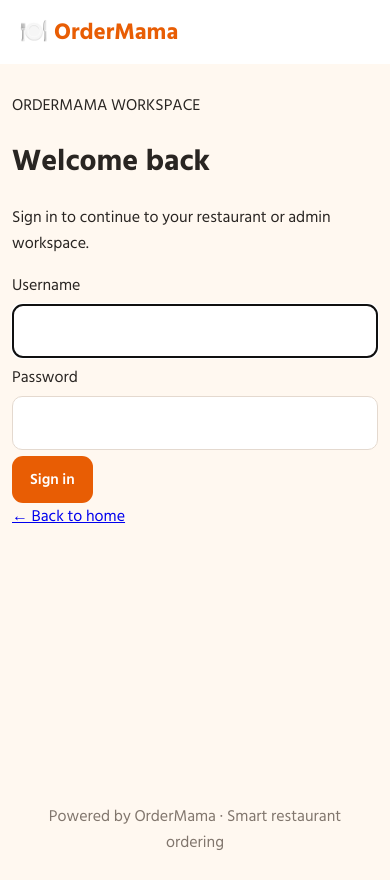
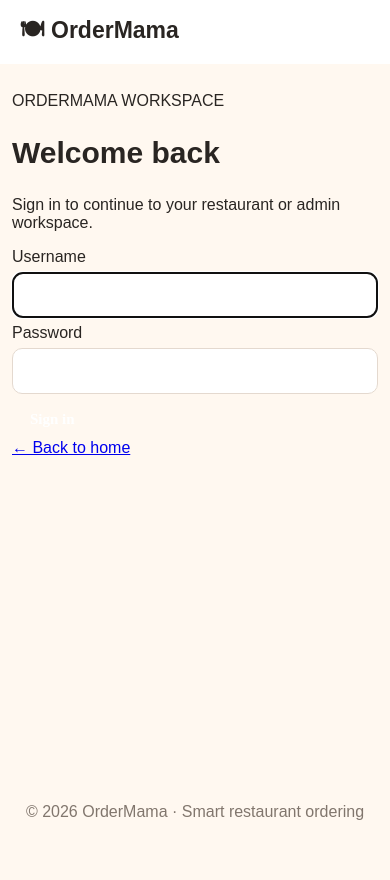
Before and after one commit to sobuzytp/OrderMama, a Django app: page /accounts/login/?next=/control/ in a window 390 px wide. After the commit the page ends 820 px from the top, so only its background shows below. Run offline with Django 5.2, Linux system fonts and the light colour scheme.

Commit message:
Refresh responsive English portal styling

```diff
--- a/templates/base.html
+++ b/templates/base.html
@@ -1 +1 @@
-{% load static %}<!doctype html><html lang="bn"><head><meta charset="utf-8"><meta name="viewport" content="width=device-width,initial-scale=1"><title>{% block title %}OrderMama{% endblock %}</title><link rel="stylesheet" href="{% static 'app.css' %}"><link href="https://fonts.googleapis.com/css2?family=Hind+Siliguri:wght@400;600;700&display=swap" rel="stylesheet"></head><body style="--primary:{{ restaurant.primary_color|default:'#E85D04' }}"><header><a href="/">🍽️ OrderMama</a>{% if restaurant %}<span>{{ restaurant.name }}</span>{% endif %}</header><main>{% block content %}{% endblock %}</main><footer>Powered by OrderMama · Smart restaurant ordering</footer>{% block scripts %}{% endblock %}</body></html>
+{% load static %}<!doctype html><html lang="en"><head><meta charset="utf-8"><meta name="viewport" content="width=device-width,initial-scale=1"><meta name="theme-color" content="#f5f7fb"><title>{% block title %}OrderMama{% endblock %}</title><link rel="stylesheet" href="{% static 'app.css' %}"><link rel="preconnect" href="https://fonts.googleapis.com"><link href="https://fonts.googleapis.com/css2?family=Inter:wght@400;500;600;700;800&display=swap" rel="stylesheet"></head><body><header><a href="/">🍽 OrderMama</a>{% if restaurant %}<span>{{ restaurant.name }}</span>{% endif %}</header><main>{% if messages %}{% for message in messages %}<div class="notice {% if message.tags == 'error' %}error{% endif %}">{{ message }}</div>{% endfor %}{% endif %}{% block content %}{% endblock %}</main><footer>© {% now "Y" %} OrderMama · Smart restaurant ordering</footer>{% block scripts %}{% endblock %}</body></html>
```
